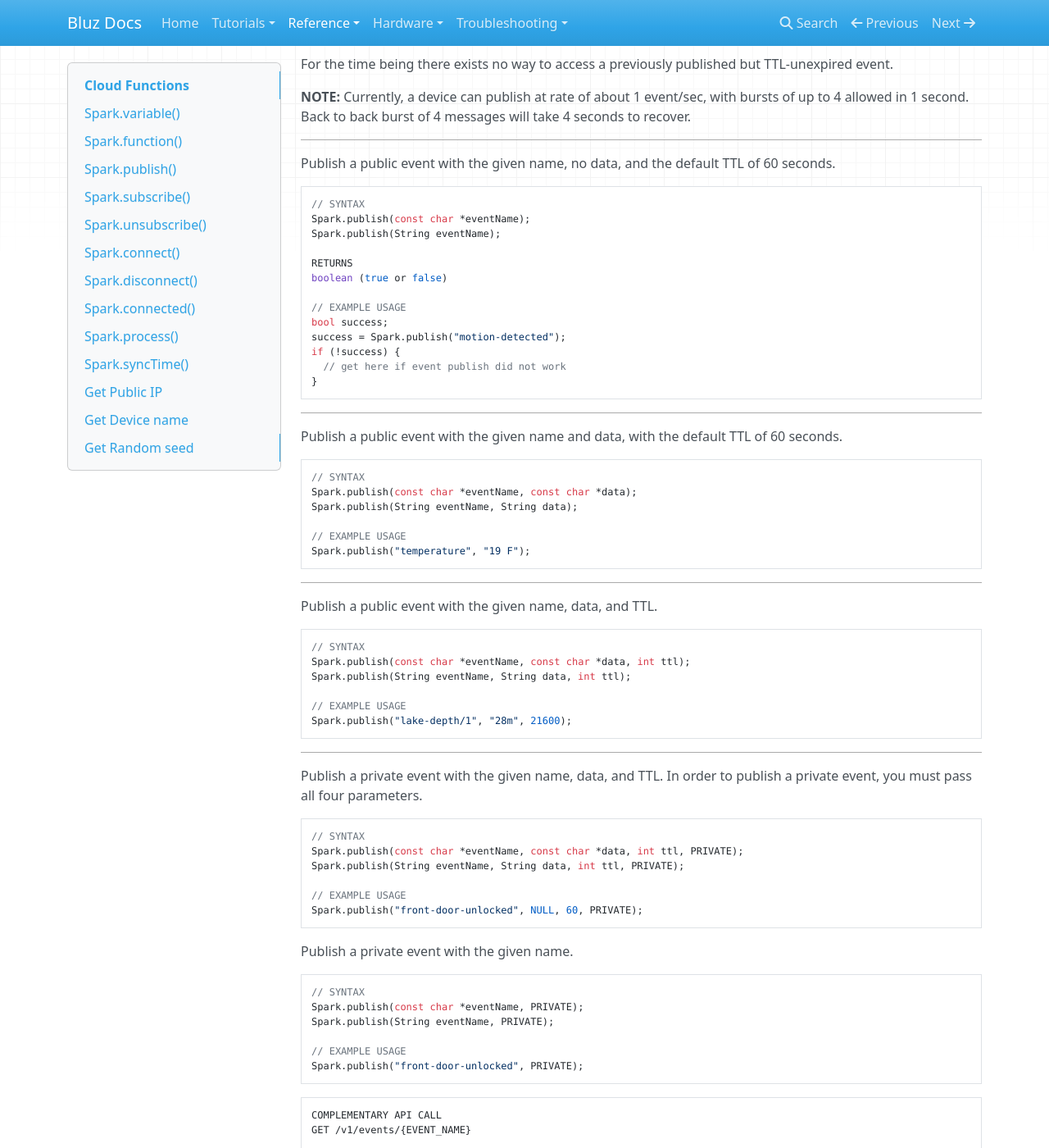
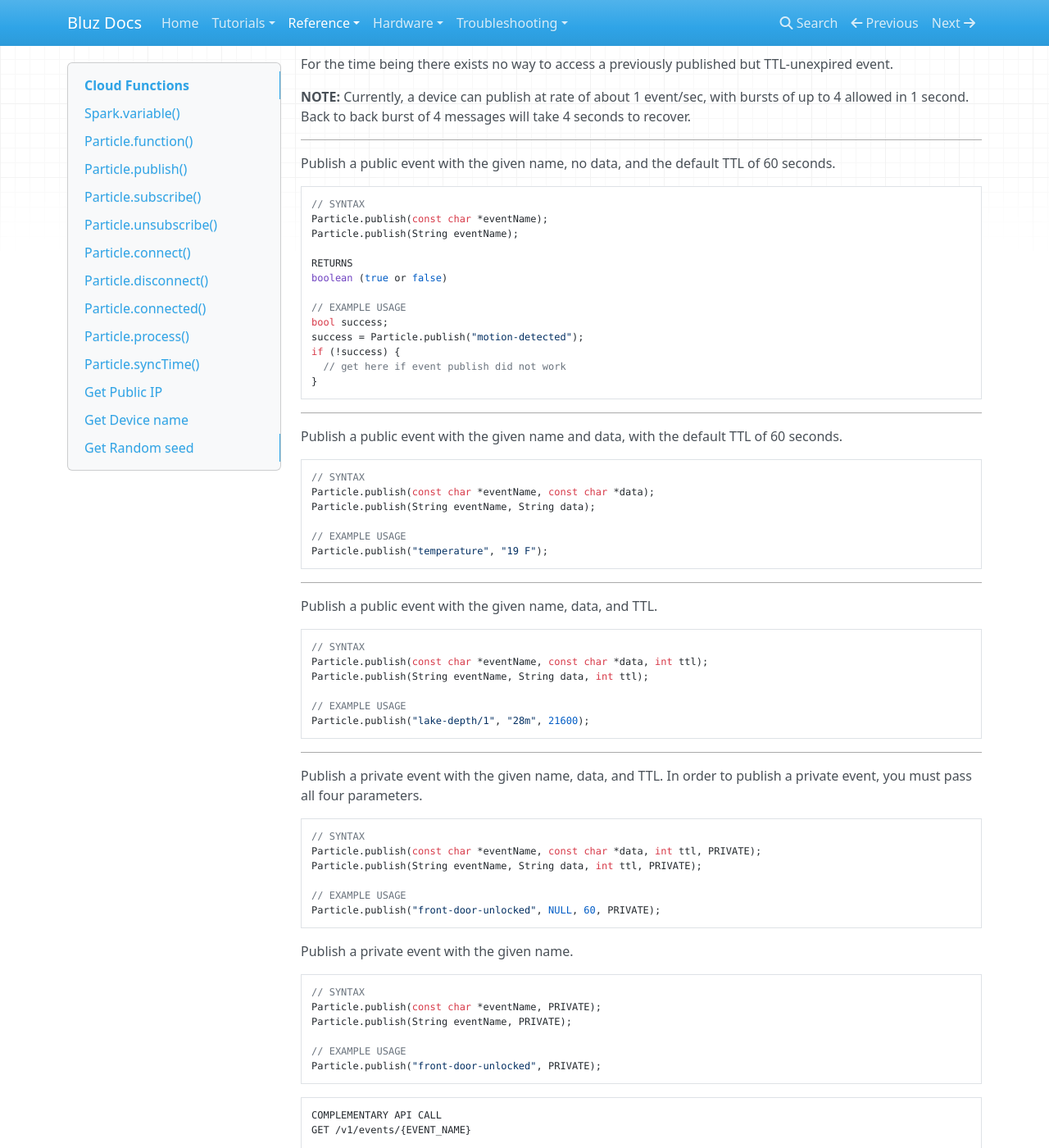
Before and after one commit to bluzDK/bluz-docs, an MkDocs documentation site: the page built from docs/reference/cloud.md, in a window 1280 px wide and 1400 px high, scrolled down 3406 px. Shown: the whole window at 82% size. Built offline with MkDocs 1.6.1, drawn with Linux system fonts in a browser that asks for light colours; nearby versions of some CDN libraries; old or Windows-style settings are respelled for this version of MkDocs; some of the changed text lies outside the part shown.

Commit message:
change Spark. to Particle. in cloud reference as all the Spark functions are now deprecated

````diff
--- a/docs/reference/cloud.md
+++ b/docs/reference/cloud.md
@@ -18,9 +18,9 @@ char *message = "my name is particle";
 void setup()
 {
   // variable name max length is 12 characters long
-  Spark.variable("analogvalue", &analogvalue, INT);
-  Spark.variable("temp", &tempC, DOUBLE);
-  if (Spark.variable("mess", message, STRING)==false)
+  Particle.variable("analogvalue", &analogvalue, INT);
+  Particle.variable("temp", &tempC, DOUBLE);
+  if (Particle.variable("mess", message, STRING)==false)
       // variable not registered!
   pinMode(A0, INPUT);
 }
@@ -60,13 +60,13 @@ my name is particle
 
 ```
 
-## Spark.function()
+## Particle.function()
 
 Expose a *function* through the Cloud so that it can be called with `POST /v1/devices/{DEVICE_ID}/{FUNCTION}`.
 
 ```cpp
 // SYNTAX TO REGISTER A CLOUD FUNCTION
-bool success = Spark.function("funcKey", funcName);
+bool success = Particle.function("funcKey", funcName);
 //                ^
 //                |
 //     (max of 12 characters long)
@@ -78,7 +78,7 @@ In order to register a cloud  function, the user provides the `funcKey`, which i
 
 The length of the `funcKey` is limited to a max of 12 characters. If you declare a function name longer than 12 characters the function will not be registered.
 
-Example: Spark.function("someFunction1", ...); exposes a function called someFunction and not someFunction1
+Example: Particle.function("someFunction1", ...); exposes a function called someFunction and not someFunction1
 
 A cloud function is set up to take one argument of the [String](#language-syntax-string-class) datatype. This argument length is limited to a max of 63 characters.
 
@@ -90,7 +90,7 @@ int brewCoffee(String command);
 void setup()
 {
   // register the cloud function
-  Spark.function("brew", brewCoffee);
+  Particle.function("brew", brewCoffee);
 }
 
 void loop()
@@ -123,7 +123,7 @@ You can expose a method on a C++ object to the Cloud.
 class CoffeeMaker {
   public:
     CoffeeMaker() {
-      Spark.function("brew", &CoffeeMaker::brew, this);
+      Particle.function("brew", &CoffeeMaker::brew, this);
     }
 
     int brew(String command) {
@@ -150,9 +150,9 @@ curl https://api.particle.io/v1/devices/0123456789abcdef/brew \
      -d "args=coffee"
 ```
 
-## Spark.publish()
+## Particle.publish()
 
-Publish an *event* through the Particle Cloud that will be forwarded to all registered callbacks, subscribed streams of Server-Sent Events, and other devices listening via `Spark.subscribe()`.
+Publish an *event* through the Particle Cloud that will be forwarded to all registered callbacks, subscribed streams of Server-Sent Events, and other devices listening via `Particle.subscribe()`.
 
 This feature allows the device to generate an event based on a condition. For example, you could connect a motion sensor to the device and have the device generate an event whenever motion is detected.
 
@@ -170,7 +170,7 @@ Only the owner of the device will be able to subscribe to private events.
 A device may not publish events beginning with a case-insensitive match for "spark".
 Such events are reserved for officially curated data originating from the Cloud.
 
-Calling `Spark.publish()` when the device is not connected to the cloud will not
+Calling `Particle.publish()` when the device is not connected to the cloud will not
 result in an event being published. This is indicated by the return success code
 of `false`.
 
@@ -184,15 +184,15 @@ Publish a public event with the given name, no data, and the default TTL of 60 s
 
 ```C++
 // SYNTAX
-Spark.publish(const char *eventName);
-Spark.publish(String eventName);
+Particle.publish(const char *eventName);
+Particle.publish(String eventName);
 
 RETURNS
 boolean (true or false)
 
 // EXAMPLE USAGE
 bool success;
-success = Spark.publish("motion-detected");
+success = Particle.publish("motion-detected");
 if (!success) {
   // get here if event publish did not work
 }
@@ -204,11 +204,11 @@ Publish a public event with the given name and data, with the default TTL of 60
 
 ```C++
 // SYNTAX
-Spark.publish(const char *eventName, const char *data);
-Spark.publish(String eventName, String data);
+Particle.publish(const char *eventName, const char *data);
+Particle.publish(String eventName, String data);
 
 // EXAMPLE USAGE
-Spark.publish("temperature", "19 F");
+Particle.publish("temperature", "19 F");
 ```
 
 ---
@@ -217,11 +217,11 @@ Publish a public event with the given name, data, and TTL.
 
 ```C++
 // SYNTAX
-Spark.publish(const char *eventName, const char *data, int ttl);
-Spark.publish(String eventName, String data, int ttl);
+Particle.publish(const char *eventName, const char *data, int ttl);
+Particle.publish(String eventName, String data, int ttl);
 
 // EXAMPLE USAGE
-Spark.publish("lake-depth/1", "28m", 21600);
+Particle.publish("lake-depth/1", "28m", 21600);
 ```
 
 ---
@@ -231,22 +231,22 @@ In order to publish a private event, you must pass all four parameters.
 
 ```C++
 // SYNTAX
-Spark.publish(const char *eventName, const char *data, int ttl, PRIVATE);
-Spark.publish(String eventName, String data, int ttl, PRIVATE);
+Particle.publish(const char *eventName, const char *data, int ttl, PRIVATE);
+Particle.publish(String eventName, String data, int ttl, PRIVATE);
 
 // EXAMPLE USAGE
-Spark.publish("front-door-unlocked", NULL, 60, PRIVATE);
+Particle.publish("front-door-unlocked", NULL, 60, PRIVATE);
 ```
 
 Publish a private event with the given name.
 
 ```C++
 // SYNTAX
-Spark.publish(const char *eventName, PRIVATE);
-Spark.publish(String eventName, PRIVATE);
+Particle.publish(const char *eventName, PRIVATE);
+Particle.publish(String eventName, PRIVATE);
 
 // EXAMPLE USAGE
-Spark.publish("front-door-unlocked", PRIVATE);
+Particle.publish("front-door-unlocked", PRIVATE);
 ```
 
 
@@ -263,7 +263,7 @@ event: motion-detected
 data: {"data":"23:23:44","ttl":"60","published_at":"2014-05-28T19:20:34.638Z","deviceid":"0123456789abcdef"}
 ```
 
-## Spark.subscribe()
+## Particle.subscribe()
 
 Subscribe to events published by devices.
 
@@ -286,12 +286,12 @@ void myHandler(const char *event, const char *data)
 
 void setup()
 {
-  Spark.subscribe("temperature", myHandler);
+  Particle.subscribe("temperature", myHandler);
   Serial.begin(9600);
 }
 ```
 
-To use `Spark.subscribe()`, define a handler function and register it in `setup()`.
+To use `Particle.subscribe()`, define a handler function and register it in `setup()`.
 
 
 ---
@@ -300,7 +300,7 @@ You can listen to events published only by your own devices by adding a `MY_DEVI
 
 ```cpp
 // only events from my devices
-Spark.subscribe("the_event_prefix", theHandler, MY_DEVICES);
+Particle.subscribe("the_event_prefix", theHandler, MY_DEVICES);
 ```
 
 ---
@@ -309,7 +309,7 @@ You are also able to subscribe to events from a single device by specifying the
 
 ```cpp
 // Subscribe to events published from a specific device
-Spark.subscribe("motion/front-door", motionHandler, "55ff70064989495339432587");
+Particle.subscribe("motion/front-door", motionHandler, "55ff70064989495339432587");
 ```
 
 ---
@@ -335,49 +335,49 @@ Subscriber mySubscriber;
 
 A subscription works like a prefix filter.  If you subscribe to "foo", you will receive any event whose name begins with "foo", including "foo", "fool", "foobar", and "food/indian/sweet-curry-beans".
 
-Received events will be passed to a handler function similar to `Spark.function()`.
+Received events will be passed to a handler function similar to `Particle.function()`.
 A _subscription handler_ (like `myHandler` above) must return `void` and take two arguments, both of which are C strings (`const char *`).
 
 - The first argument is the full name of the published event.
 - The second argument (which may be NULL) is any data that came along with the event.
 
-`Spark.subscribe()` returns a `bool` indicating success. It is ok to register a subscription when
+`Particle.subscribe()` returns a `bool` indicating success. It is ok to register a subscription when
 the device is not connected to the cloud - the subscription is automatically registered
 with the cloud next time the device connects.
 
-**NOTE:** A device can register up to 4 event handlers. This means you can call `Spark.subscribe()` a maximum of 4 times; after that it will return `false`.
+**NOTE:** A device can register up to 4 event handlers. This means you can call `Particle.subscribe()` a maximum of 4 times; after that it will return `false`.
 
-## Spark.unsubscribe()
+## Particle.unsubscribe()
 
-Removes all subscription handlers previously registered with `Spark.subscribe()`.
+Removes all subscription handlers previously registered with `Particle.subscribe()`.
 
 ```cpp
 // SYNTAX
-Spark.unsubscribe();
+Particle.unsubscribe();
 ```
 
-## Spark.connect()
+## Particle.connect()
 
-`Spark.connect()` connects the device to the Cloud. This will automatically activate the Wi-Fi module and attempt to connect to a Wi-Fi network if the device is not already connected to a network.
+`Particle.connect()` connects the device to the Cloud. This will automatically activate the Wi-Fi module and attempt to connect to a Wi-Fi network if the device is not already connected to a network.
 
 ```cpp
 void setup() {}
 
 void loop() {
-  if (Spark.connected() == false) {
-    Spark.connect();
+  if (Particle.connected() == false) {
+    Particle.connect();
   }
 }
 ```
 
-After you call `Spark.connect()`, your loop will not be called again until the device finishes connecting to the Cloud. Typically, you can expect a delay of approximately one second.
+After you call `Particle.connect()`, your loop will not be called again until the device finishes connecting to the Cloud. Typically, you can expect a delay of approximately one second.
 
-In most cases, you do not need to call `Spark.connect()`; it is called automatically when the device turns on. Typically you only need to call `Spark.connect()` after disconnecting with [`Spark.disconnect()`](#spark-disconnect) or when you change the [system mode](#system-system-modes).
+In most cases, you do not need to call `Particle.connect()`; it is called automatically when the device turns on. Typically you only need to call `Particle.connect()` after disconnecting with [`Particle.disconnect()`](#spark-disconnect) or when you change the [system mode](#system-system-modes).
 
 
-## Spark.disconnect()
+## Particle.disconnect()
 
-`Spark.disconnect()` disconnects the device from the Cloud.
+`Particle.disconnect()` disconnects the device from the Cloud.
 
 ```C++
 int counter = 10000;
@@ -406,12 +406,12 @@ void setup() {
 
 void loop() {
   if (needConnection()) {
-    if (!Spark.connected())
-      Spark.connect();
+    if (!Particle.connected())
+      Particle.connect();
     doConnectedWork();
   } else {
-    if (Spark.connected())
-      Spark.disconnect();
+    if (Particle.connected())
+      Particle.disconnect();
     doOfflineWork();
   }
 }
@@ -419,17 +419,17 @@ void loop() {
 
 While this function will disconnect from the Cloud, it will keep the connection to the Wi-Fi network. If you would like to completely deactivate the Wi-Fi module, use [`WiFi.off()`](#wifi-off).
 
-**NOTE:* When the device is disconnected, many features are not possible, including over-the-air updates, reading Spark.variables, and calling Spark.functions.
+**NOTE:* When the device is disconnected, many features are not possible, including over-the-air updates, reading Particle.variables, and calling Particle.functions.
 
 *If you disconnect from the Cloud, you will NOT BE ABLE to flash new firmware over the air. A factory reset should resolve the issue.*
 
-## Spark.connected()
+## Particle.connected()
 
 Returns `true` when connected to the Cloud, and `false` when disconnected from the Cloud.
 
 ```C++
 // SYNTAX
-Spark.connected();
+Particle.connected();
 
 RETURNS
 boolean (true or false)
@@ -440,19 +440,19 @@ void setup() {
 }
 
 void loop() {
-  if (Spark.connected()) {
+  if (Particle.connected()) {
     Serial.println("Connected!");
   }
   delay(1000);
 }
 ```
 
-## Spark.process()
+## Particle.process()
 
 Runs the background loop. This is the public API for the former internal function
 `SPARK_WLAN_Loop()`.
 
-`Spark.process()` checks the Wi-Fi module for incoming messages from the Cloud,
+`Particle.process()` checks the Wi-Fi module for incoming messages from the Cloud,
 and processes any messages that have come in. It also sends keep-alive pings to the Cloud,
 so if it's not called frequently, the connection to the Cloud may be lost.
 
@@ -463,7 +463,7 @@ void setup() {
 
 void loop() {
   while (1) {
-    Spark.process();
+    Particle.process();
     redundantLoop();
   }
 }
@@ -473,9 +473,9 @@ void redundantLoop() {
 }
 ```
 
-`Spark.process()` is a blocking call, and blocks for a few milliseconds. `Spark.process()` is called automatically after every `loop()` and during delays. Typically you will not need to call `Spark.process()` unless you block in some other way and need to maintain the connection to the Cloud, or you change the [system mode](#system-system-modes). If the user puts the device into `MANUAL` mode, the user is responsible for calling `Spark.process()`. The more frequently this function is called, the more responsive the device will be to incoming messages, the more likely the Cloud connection will stay open, and the less likely that the WiFi module's buffer will overrun.
+`Particle.process()` is a blocking call, and blocks for a few milliseconds. `Particle.process()` is called automatically after every `loop()` and during delays. Typically you will not need to call `Particle.process()` unless you block in some other way and need to maintain the connection to the Cloud, or you change the [system mode](#system-system-modes). If the user puts the device into `MANUAL` mode, the user is responsible for calling `Particle.process()`. The more frequently this function is called, the more responsive the device will be to incoming messages, the more likely the Cloud connection will stay open, and the less likely that the WiFi module's buffer will overrun.
 
-## Spark.syncTime()
+## Particle.syncTime()
 
 Synchronize the time with the Particle Cloud.
 This happens automatically when the device connects to the Cloud.
@@ -489,7 +489,7 @@ unsigned long lastSync = millis();
 void loop() {
   if (millis() - lastSync > ONE_DAY_MILLIS) {
     // Request time synchronization from the Particle Cloud
-    Spark.syncTime();
+    Particle.syncTime();
     lastSync = millis();
   }
 }
@@ -516,8 +516,8 @@ void setup() {
         delay(1000);
     }
 
-    Spark.subscribe("spark/", handler);
-    Spark.publish("spark/device/ip");
+    Particle.subscribe("spark/", handler);
+    Particle.publish("spark/device/ip");
 }
 ```
 
@@ -538,8 +538,8 @@ void setup() {
         delay(1000);
     }
 
-    Spark.subscribe("spark/", handler);
-    Spark.publish("spark/device/name");
+    Particle.subscribe("spark/", handler);
+    Particle.publish("spark/device/name");
 }
 ```
 
@@ -559,7 +559,7 @@ void setup() {
         delay(1000);
     }
 
-    Spark.subscribe("spark/", handler);
-    Spark.publish("spark/device/random");
+    Particle.subscribe("spark/", handler);
+    Particle.publish("spark/device/random");
 }
 ```
````
